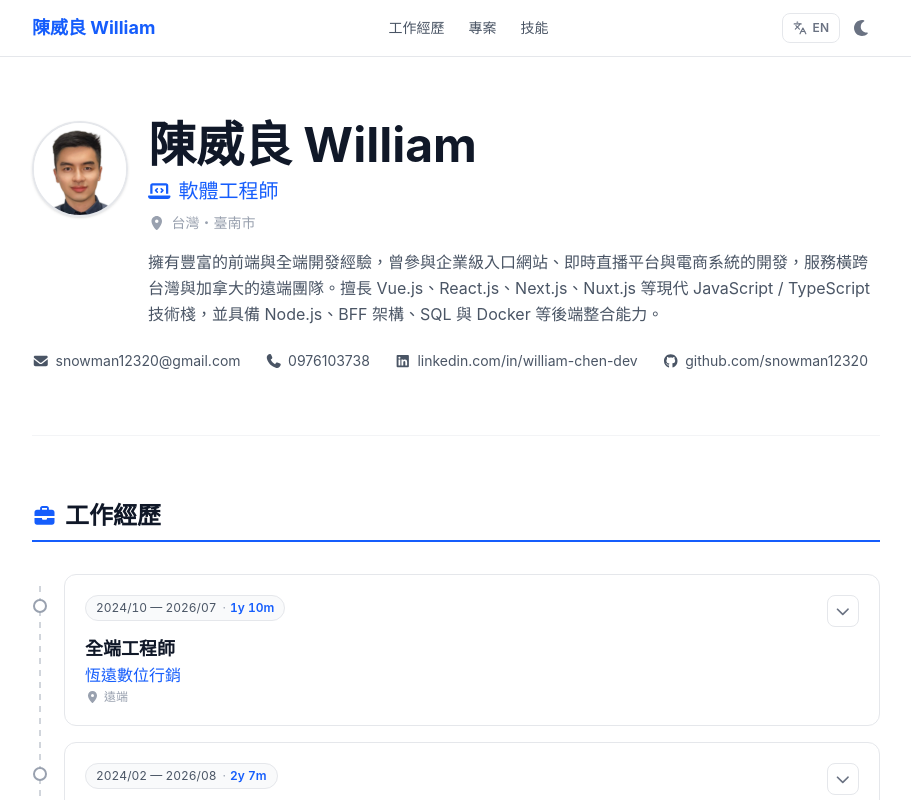
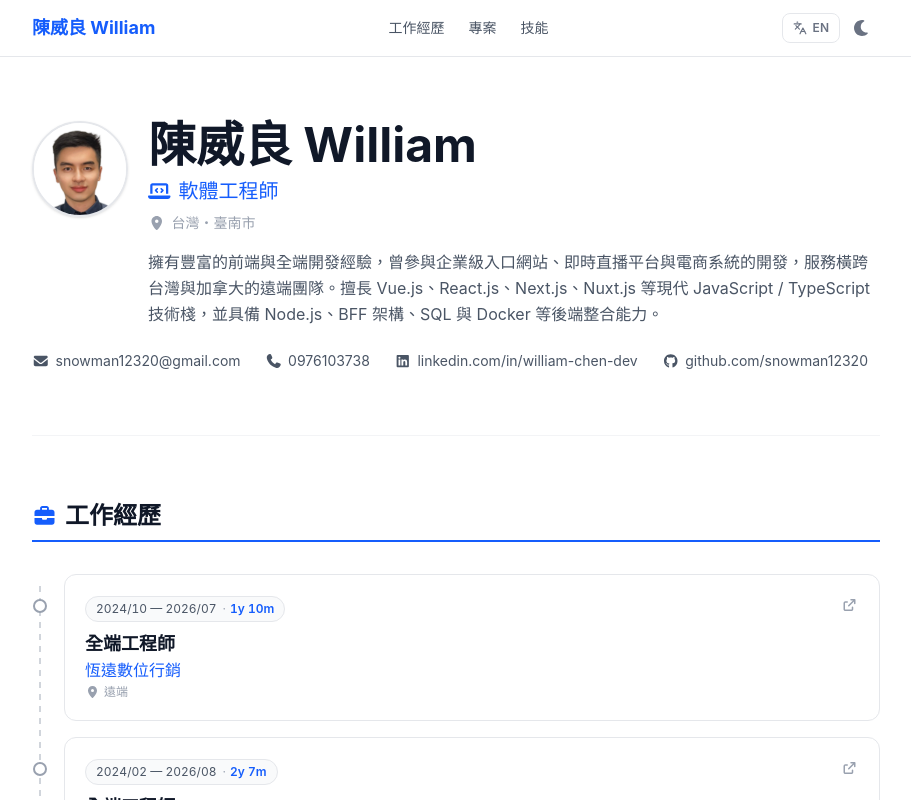
Before and after one commit to snowman12320/snowman12320.github.io, a Vue app: page / in a window 1280 px wide. Shown: the top 800 px of the page, without its empty margins (184-1095 px from the left). Built offline with nearby package versions, Linux system fonts and the light colour scheme.

Commit message:
feat: make experience card fully clickable with same icon as project cards

```diff
--- a/src/components/ExperienceItem.vue
+++ b/src/components/ExperienceItem.vue
@@ -41,9 +41,10 @@ watch(open, async (isOpen) => {
 </script>
 
 <template>
-  <div
-    class="relative rounded-xl border border-gray-200 dark:border-gray-700 p-4 sm:p-5 hover:shadow-md dark:hover:shadow-gray-900 transition-shadow"
+  <button
+    class="group relative w-full text-left rounded-xl border border-gray-200 dark:border-gray-700 p-4 sm:p-5 hover:shadow-lg dark:hover:shadow-gray-900 hover:border-blue-300 dark:hover:border-blue-700 transition-all"
     :class="isBreak ? 'bg-gray-50/60 dark:bg-gray-800/30' : ''"
+    @click="open = true"
   >
     <!-- timeline dot -->
     <span
@@ -54,7 +55,14 @@ watch(open, async (isOpen) => {
       ]"
     />
 
-    <div class="flex items-start justify-between gap-3">
+    <span
+      class="absolute top-4 right-4 w-7 h-7 flex items-center justify-center rounded-lg text-gray-400 group-hover:text-blue-600 dark:group-hover:text-blue-400 transition-colors"
+      :aria-label="$t('common.details')"
+    >
+      <FaIcon :icon="['fas', 'arrow-up-right-from-square']" class="text-xs" />
+    </span>
+
+    <div class="pr-8">
       <span
         class="inline-flex items-center gap-1.5 text-xs tabular-nums rounded-full border border-gray-200 dark:border-gray-700 bg-gray-50 dark:bg-gray-800 text-gray-600 dark:text-gray-300 px-2.5 py-1"
       >
@@ -66,13 +74,6 @@ watch(open, async (isOpen) => {
           {{ periodParts.duration }}
         </span>
       </span>
-      <button
-        class="no-print shrink-0 w-8 h-8 flex items-center justify-center rounded-lg border border-gray-200 dark:border-gray-700 text-gray-500 dark:text-gray-400 hover:text-blue-600 hover:border-blue-400 dark:hover:text-blue-400 transition-colors"
-        :aria-label="$t('common.details')"
-        @click="open = true"
-      >
-        <FaIcon :icon="['fas', 'chevron-down']" class="text-sm" />
-      </button>
     </div>
 
     <div class="mt-2">
@@ -85,7 +86,7 @@ watch(open, async (isOpen) => {
         {{ lang === 'zh' ? item.location.zh : item.location.en }}
       </p>
     </div>
-  </div>
+  </button>
 
   <DetailModal :open="open" @close="open = false">
     <h3 class="text-lg font-bold text-gray-900 dark:text-gray-100 pr-8">{{ lang === 'zh' ? item.position.zh : item.position.en }}</h3>
```
